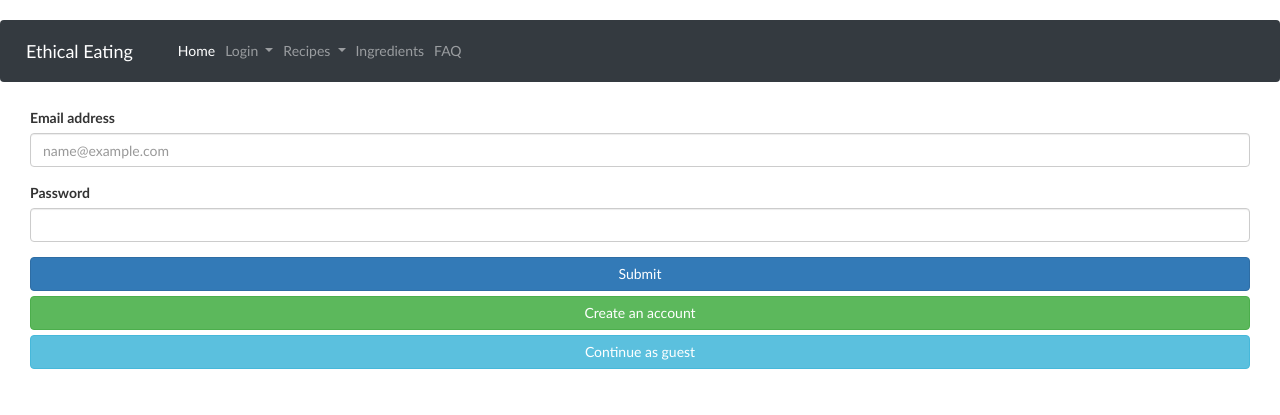
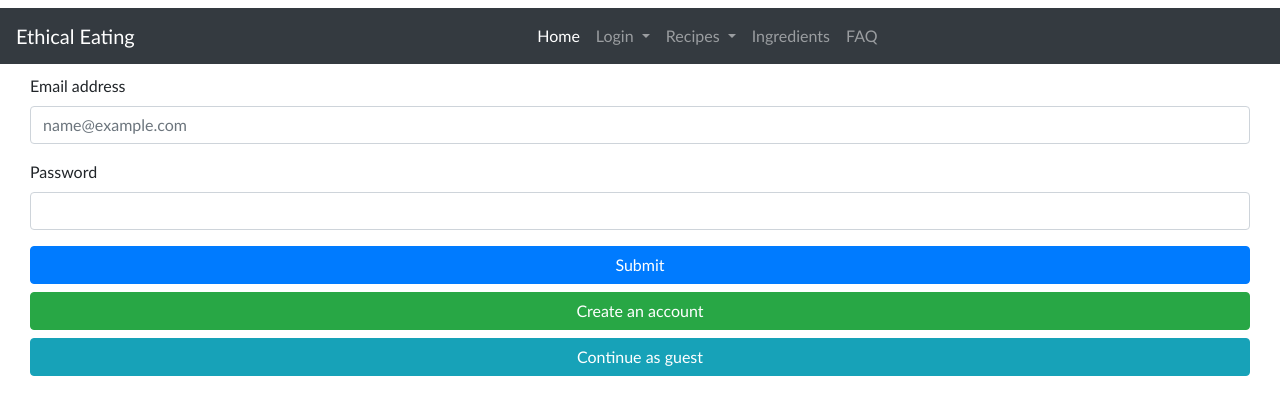
Before and after one commit to LRR19/EthicalPepperjack, a Flask app: page / in a window 1280 px wide. Shown: the top 415 px of the page. Run offline with Flask 2, Linux system fonts and the light colour scheme; some libraries are stand-ins or nearby versions.

Commit message:
Removed bootstrap 2 link

```diff
--- a/flaskr/templates/base.html
+++ b/flaskr/templates/base.html
@@ -5,7 +5,6 @@
     <title>{% block title %}Index{% endblock %}</title>
 	<link rel="stylesheet" href="{{url_for('static', filename='style.css')}}">
 	<link rel="stylesheet" href="https://maxcdn.bootstrapcdn.com/bootstrap/4.0.0/css/bootstrap.min.css" integrity="sha384-Gn5384xqQ1aoWXA+058RXPxPg6fy4IWvTNh0E263XmFcJlSAwiGgFAW/dAiS6JXm" crossorigin="anonymous">
-	<link href="//netdna.bootstrapcdn.com/twitter-bootstrap/2.3.2/css/bootstrap-combined.no-icons.min.css" rel="stylesheet">
 	<link href="//netdna.bootstrapcdn.com/font-awesome/3.2.1/css/font-awesome.css" rel="stylesheet">
 </head>
 	<body>
```
